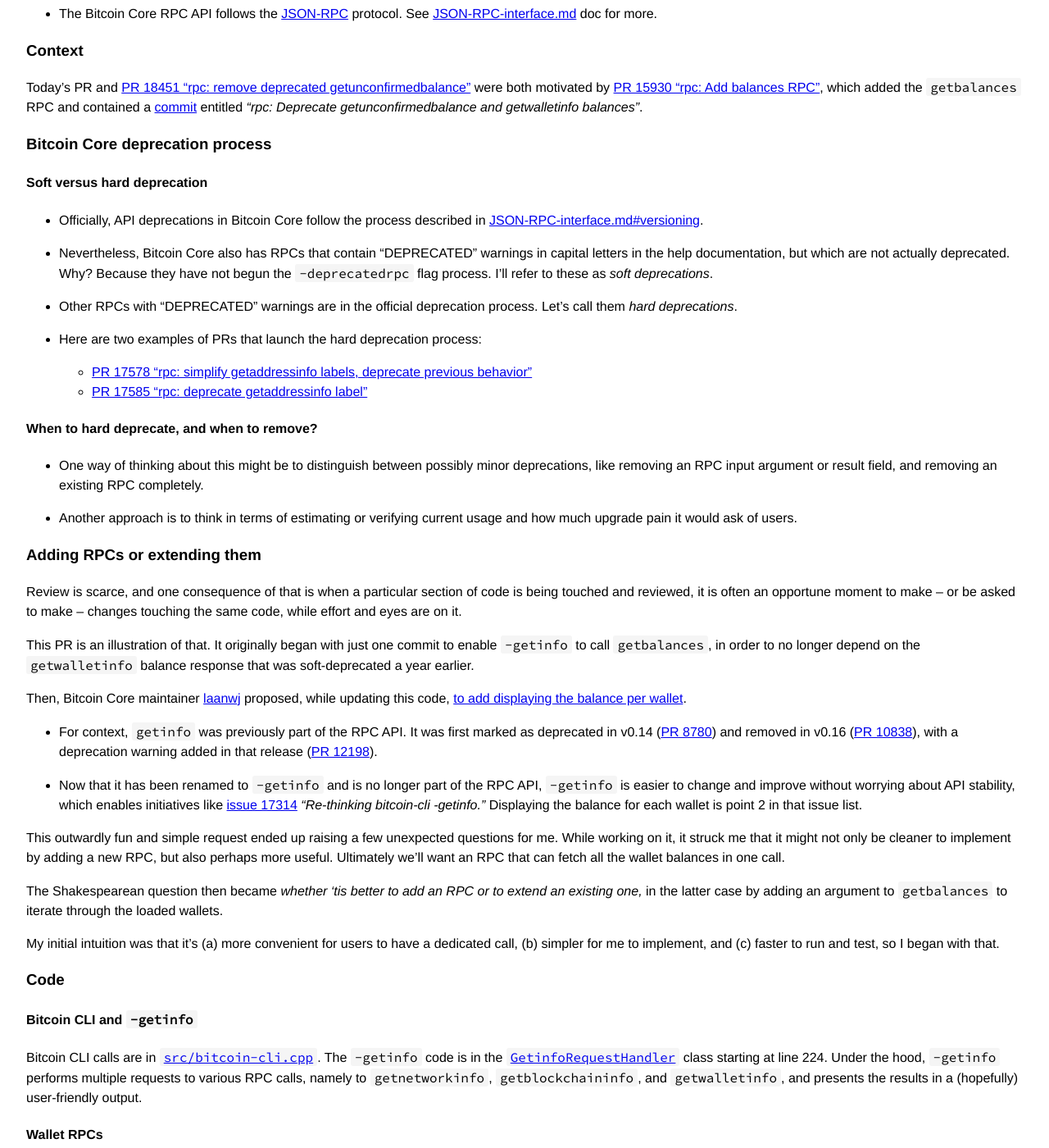
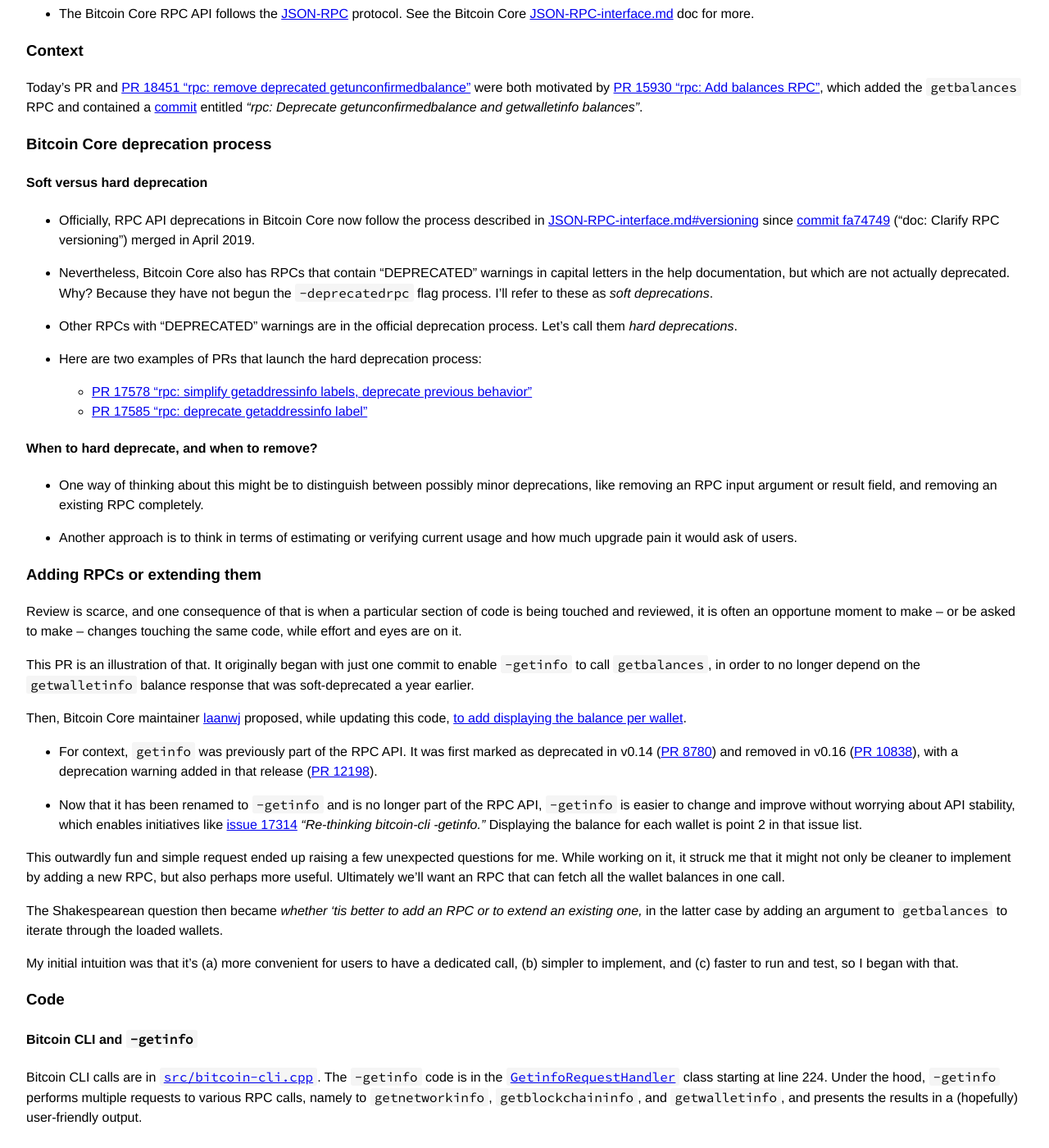
Before and after one commit to bitcoin-core-review-club/website, a Jekyll site: the page built from _posts/2020-04-08-#18453.md, in a window 1280 px wide and 1400 px high, scrolled down 755 px. Shown: the whole window at 82% size. Built offline with Jekyll 4.4.1, drawn with Linux system fonts in a browser that asks for light colours.

Commit message:
n18453 touchups

```diff
--- a/_posts/2020-04-08-#18453.md
+++ b/_posts/2020-04-08-#18453.md
@@ -35,7 +35,7 @@
   client–server interaction and request–response protocol.
 
 - The Bitcoin Core RPC API follows the [JSON-RPC](https://www.jsonrpc.org/)
-  protocol. See
+  protocol. See the Bitcoin Core
   [JSON-RPC-interface.md](https://github.com/bitcoin/bitcoin/blob/master/doc/JSON-RPC-interface.md)
   doc for more.
 
@@ -53,8 +53,12 @@
 
 #### Soft versus hard deprecation
 
-- Officially, API deprecations in Bitcoin Core follow the process described in
-[JSON-RPC-interface.md#versioning](https://github.com/bitcoin/bitcoin/blob/master/doc/JSON-RPC-interface.md#versioning).
+- Officially, RPC API deprecations in Bitcoin Core now follow the process
+  described in
+  [JSON-RPC-interface.md#versioning](https://github.com/bitcoin/bitcoin/blob/master/doc/JSON-RPC-interface.md#versioning)
+  since [commit
+  fa74749](https://github.com/bitcoin/bitcoin/commit/fa747498f79c9f6bf29b08f5f3cc01b276126abb)
+  ("doc: Clarify RPC versioning") merged in April 2019.
 
 - Nevertheless, Bitcoin Core also has RPCs that contain "DEPRECATED" warnings in
 capital letters in the help documentation, but which are not actually
@@ -119,7 +123,7 @@
 `getbalances` to iterate through the loaded wallets.
 
 My initial intuition was that it's (a) more convenient for users to have a
-dedicated call, (b) simpler for me to implement, and (c) faster to run and test,
+dedicated call, (b) simpler to implement, and (c) faster to run and test,
 so I began with that.
 
 ### Code
```
